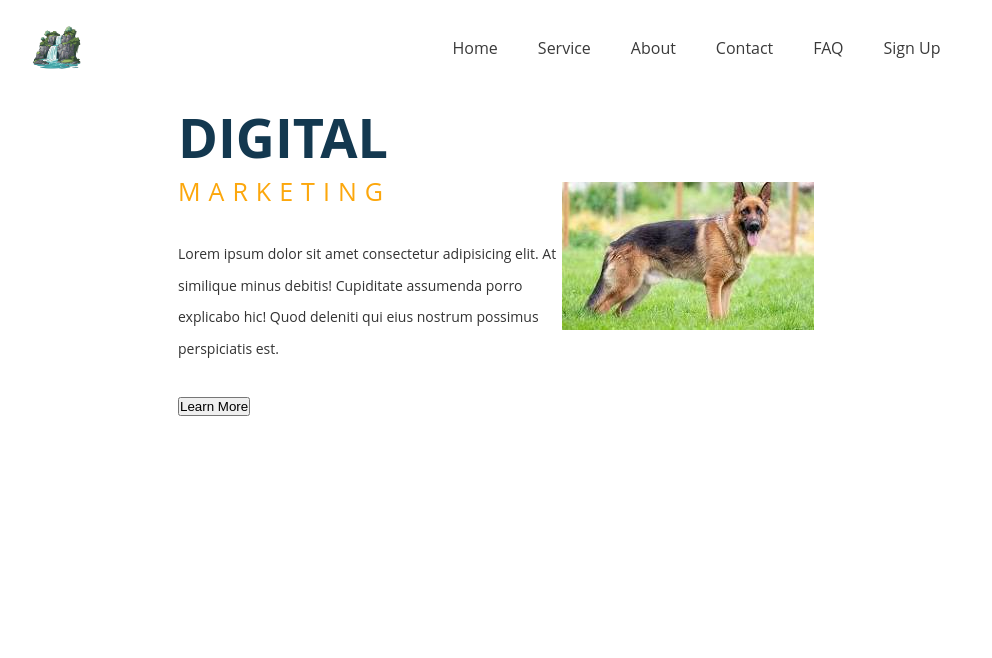
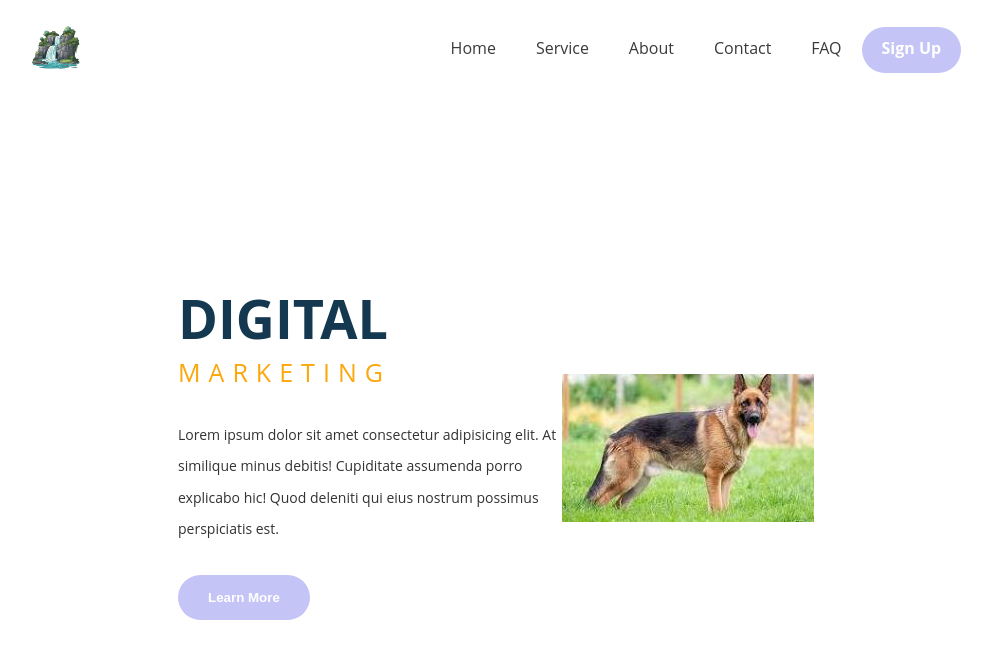
Before and after one commit to khalil-owens/Flexbox-template, a plain HTML site: page index.html in a window 1280 px wide. Shown: the whole page, without its empty margins (144-1136 px from the left). Drawn offline with Linux system fonts and the light colour scheme.

Commit message:
Add files via upload

```diff
--- a/style.css
+++ b/style.css
@@ -2,7 +2,7 @@
     font-family: "Libre Baskerville", serif;
     font-weight: 400;
     font-style: normal;
-  }
+}
 *{
     margin: 0;
     padding: 0;
@@ -35,7 +35,7 @@ ul li a{
     display: inline-block;
 }
 li a::after{
-    content: "";
+    content: '';
     display: block;
     height: 4px;
     width: 0;
@@ -49,7 +49,7 @@ li a:hover::after{
 /*Section*/
 section {
     display: flex;
-    height: calc(100vh-100px);
+    height: calc(100vh - 100px);
     align-items: center;
     justify-content: center;
 }
@@ -79,3 +79,21 @@ section p{
     line-height: 31.5px;
     margin: 30px 0;
 }
+.cta{
+    padding:15px 30px;
+    background: #c4c4f7;
+    color: #fff;
+    outline: none;
+    border: none;
+    font-weight: 700;
+    border-radius: 50px;
+}
+.signup-btn{
+    padding: 10px 20px;
+    background: #c4c4f7;
+    color: #fff;
+    outline: none;
+    border: none;
+    font-weight: 700;
+    border-radius: 50px;
+}
```
